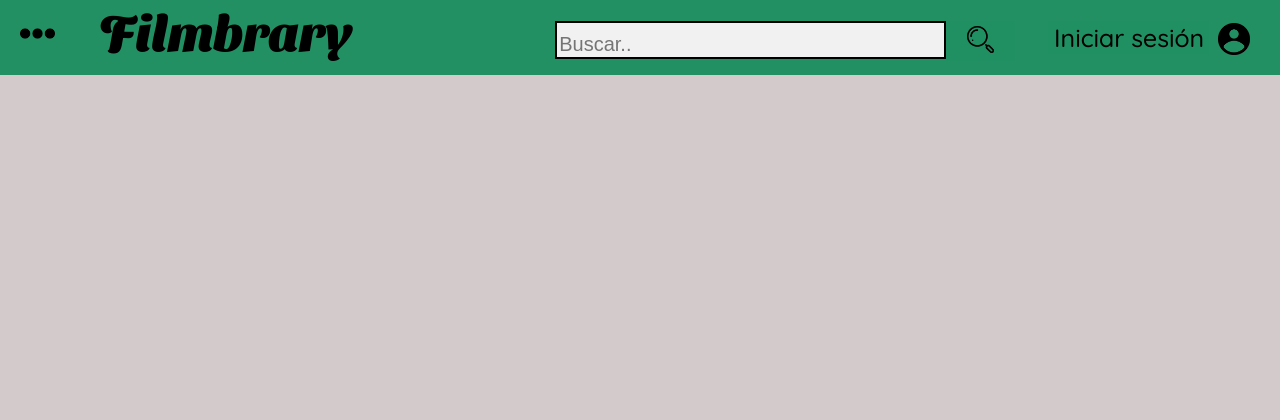
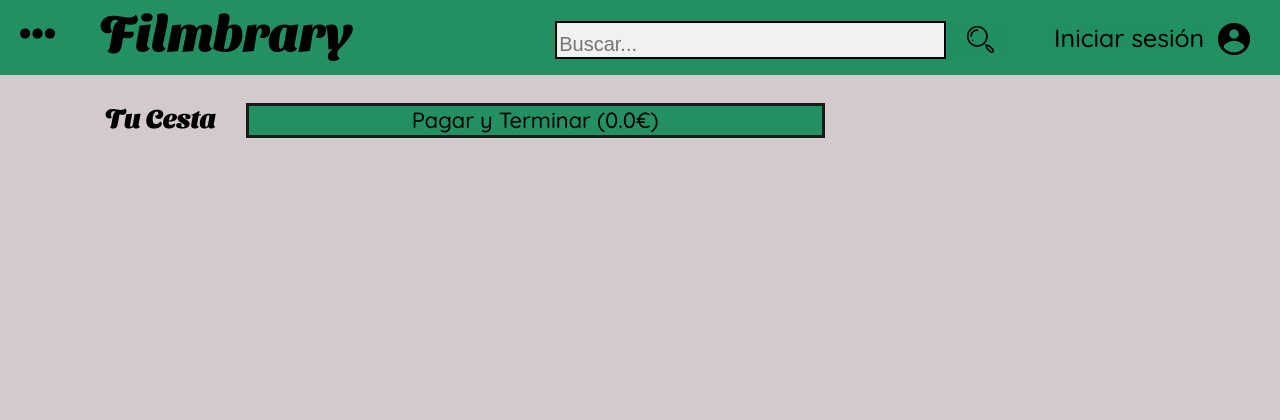
Before and after one commit to JoseManuelF/SI1, a Flask app: page /cesta in a window 1280 px wide. Shown: the top 420 px of the page. Run offline with Flask 2, Linux system fonts and the light colour scheme.

Commit message:
Historial and shopping cart functionalities done

```diff
--- a/P1_final/app/routes.py
+++ b/P1_final/app/routes.py
@@ -8,10 +8,12 @@ import os
 import sys
 import random
 import hashlib
+import datetime
 
 @app.route('/')
 @app.route('/<category>')
-def home(category = None):
+@app.route('/login/<login>')
+def home(category = None, login = False):
     print (url_for('static', filename='css/homeTemplate.css'), file=sys.stderr)
     print (url_for('static', filename='css/loginTemplate.css'), file=sys.stderr)
     print (url_for('static', filename='css/main.css'), file=sys.stderr)
@@ -27,7 +29,7 @@ def home(category = None):
     # Si una categoría es None, significa que no hemos elegido categoría que filtrar.
     # Por lo que muestra todas las películas en el catalogue.json
     if(category == None):
-        return render_template('home.html', movies=catalogue['peliculas'], categories=categories['categorias'])
+        return render_template('home.html', movies=catalogue['peliculas'], categories=categories['categorias'], login=login)
 
     # Si una categoría ha sido especificada, la filtramos y solo mostramos
     # las películas que tengan esa categoría.
@@ -37,12 +39,41 @@ def home(category = None):
         for movie in catalogue['peliculas']:
             print(movie['título'] + ": ", end = "")
             if category in movie["categoria"]:
-                print("v", end = "\n")
+                print("V", end = "\n")
                 categoryMovies.append(movie)
             else:
                 print("x", end = "\n")
-        return render_template('home.html', movies=categoryMovies, categories=categories['categorias'])
+        return render_template('home.html', movies=categoryMovies, categories=categories['categorias'], login=login)
 
+@app.route('/profile')
+def profile():
+    print (url_for('static', filename='css/homeTemplate.css'), file=sys.stderr)
+    print (url_for('static', filename='css/profileTemplate.css'), file=sys.stderr)
+    print (url_for('static', filename='css/main.css'), file=sys.stderr)
+
+    # Si el usuario no ha iniciado sesión, te redirige a hacer login
+    if 'usuario' not in session:
+        return redirect(url_for('home', login=True))
+
+    # Hallamos la ruta de la carpeta de usuarios
+    this_dir = os.path.dirname(__file__)
+    previous_dir = os.path.dirname(this_dir)
+    users_path = os.path.join(previous_dir, "usuarios/")
+
+    # Accedemos al historial de la carpeta del usuario
+    user_dir = os.path.join(users_path, "%s" %session['usuario'])
+    historial_path = os.path.join(user_dir, "historial.json")
+
+    # Cargamos el historial.json del usuario
+    f = open(historial_path, "r")
+    oldData = f.readline()
+
+    if oldData == "":
+        data = []
+    else:
+        data = json.loads(oldData)
+
+    return render_template('profile.html', history=data)
 
 @app.route('/movie_id_<int:id>')
 def movie(id):
@@ -64,7 +95,17 @@ def movie(id):
     if (movie == None):
         return redirect(url_for('home'))
 
-    return render_template('movie.html', movie=movie)
+    # Si no existe, creamos una cesta con las películas en la sesión
+    if 'cesta' not in session:
+        session['cesta'] = []
+
+    # Vemos cuántas veces la película ya ha sido añadida a la cesta
+    added = 0
+    for m in session['cesta']:
+        if m['id'] == id:
+            added += 1
+
+    return render_template('movie.html', movie=movie, added=added)
 
 @app.route('/login', methods=['GET', 'POST'])
 def login():
@@ -89,10 +130,11 @@ def login():
                     hash_login = hashlib.sha512(("%s" %login_password).encode('utf-8')).hexdigest()
 
                     # Vemos si las contraseñas son iguales
-                    if hash_login == f_datos.readline().split(" | ")[1]:
+                    line = f_datos.readline()
+                    if hash_login == line.split(" | ")[1]:
                         session['usuario'] = request.form['uname']
+                        session['saldo'] = line.split(" | ")[4]
                         session.modified=True
-                        # se puede usar request.referrer para volver a la pagina desde la que se hizo login
                         return redirect(url_for('home'))
                     else:
                         return redirect(url_for('home'))
@@ -147,6 +189,7 @@ def register():
         datos_path = os.path.join(user_dir, "datos.dat")
         historial_path = os.path.join(user_dir, "historial.json")
 
+        saldo = 0
         with open(datos_path, "w+") as f_datos:
             # Hasheamos la contraseña
             hash_password = hashlib.sha512(("%s" %password).encode('utf-8')).hexdigest()
@@ -162,7 +205,158 @@ def register():
 
         # Registración completa. Volver a la página principal ya con la sesión iniciada
         session['usuario'] = request.form['uname']
+        session['saldo'] = saldo
         session.modified=True
         return redirect(url_for('home'))
     else:
         return render_template('register.html', user_exists="")
+
+@app.route('/search', methods=['GET', 'POST'])
+def search():
+    if request.method == 'POST':
+        # Cargamos el catálogo de las películas
+        catalogue_data = open(os.path.join(app.root_path,'catalogue/catalogue.json'), encoding="utf-8").read()
+        catalogue = json.loads(catalogue_data)
+
+        # Cargamos las categorías
+        categories_data = open(os.path.join(app.root_path,'catalogue/categories.json'), encoding="utf-8").read()
+        categories = json.loads(categories_data)
+
+        search = request.form['search']
+        # Si la búsqueda no es una cadena vacía, eso significa que estamos buscando algo.
+        if(search != ""):
+            print("Looking for: " + search)
+            searchMovies = []
+            for movie in catalogue['peliculas']:
+                print(movie['título'] + ": ", end = "")
+                if search.lower() in movie["título"].lower():
+                    print("V", end = "\n")
+                    searchMovies.append(movie)
+                else:
+                    print("x", end = "\n")
+            return render_template('home.html', movies=searchMovies, categories=categories['categorias'])
+
+        else:
+            return redirect(url_for('home'))
+
+    else:
+        return redirect(url_for('home'))
+
+@app.route('/cesta')
+@app.route('/cesta_add/<int:add>')
+@app.route('/cesta_delete/<int:delete>')
+def cesta(add = None, delete = None):
+    # Cargamos el catálogo de las películas
+    catalogue_data = open(os.path.join(app.root_path,'catalogue/catalogue.json'), encoding="utf-8").read()
+    catalogue = json.loads(catalogue_data)
+
+    # Si no existe, creamos una cesta con las películas en la sesión
+    if 'cesta' not in session:
+        session['cesta'] = []
+
+    # Tenemos como argumento el id de la película a eliminar de la cesta
+    if delete != None:
+        for item in session['cesta']:
+            if item['id'] == delete:
+                # Eliminamos de la cesta la película
+                session['cesta'].remove(item)
+                session.modified = True
+                break
+        return redirect(url_for('cesta'))
+
+    # Tenemos como argumento el id de la película a añadir a la cesta
+    elif add != None:
+        # Buscamos la película dada por el id en el catálogo
+        for item in catalogue['peliculas']:
+            if item['id'] == add:
+                movie = item.copy()
+
+        # Añadimos a la cesta de la sesión la película
+        session['cesta'].append(movie)
+        session.modified = True
+        return redirect(url_for('movie', id=add))
+
+    # No hay argumentos, accedemos a la cesta
+    else:
+        # Calculamos el precio total de la cesta
+        precio = 0.0
+        for pritem in session['cesta']:
+            for prcatalog in catalogue['peliculas']:
+                if pritem['id'] == prcatalog['id']:
+                    precio += prcatalog['precio']
+
+        return render_template('cesta.html', cesta=session['cesta'], precio=precio)
+
+@app.route('/buy/<float:precio>')
+def buy(precio):
+    # El usuario no ha iniciado sesión, por lo que comprar las películas
+    if 'usuario' not in session:
+        return redirect(url_for('home', login=True))
+    else:
+        # Hallamos la ruta de la carpeta de usuarios
+        this_dir = os.path.dirname(__file__)
+        previous_dir = os.path.dirname(this_dir)
+        users_path = os.path.join(previous_dir, "usuarios/")
+
+        # Accedemos a los datos de la carpeta del usuario
+        user_dir = os.path.join(users_path, "%s" %session['usuario'])
+        datos_path = os.path.join(user_dir, "datos.dat")
+
+        saldo = 0.0
+        segmented_data = []
+        # Vemos si el saldo del usuario es suficiente para comprar la cesta
+        with open(datos_path, "r") as f_datos:
+            segmented_data = f_datos.readline().split(" | ")
+            saldo = float(segmented_data[4])
+
+            # Descontamos el precio total al saldo
+            saldo = saldo - precio
+
+        # No hay saldo suficiente
+        if saldo < 0.0:
+            return redirect(url_for('cesta'))
+
+        else:
+            # Actualizamos el saldo del usuario tras la compra
+            session['saldo'] = saldo
+            with open(datos_path, "w") as f_datos:
+                data = ""
+                for i in range(4):
+                    data += segmented_data[i] + " | "
+
+                data += str(saldo)
+                f_datos.write(data)
+
+            # Añadir las películas compradas al historial.json
+            historial_path = os.path.join(user_dir, "historial.json")
+            printJson(historial_path, session['cesta'])
+
+            # Borrar la cesta
+            session.pop('cesta', None)
+            return redirect(url_for('home'))
+
+# Función auxiliar para imprimir el historial.json del usuario
+def printJson(path, movies):
+    # Hallamos la fecha en la que se compraron las películas
+    dt = datetime.datetime.today()
+
+    f = open(path, "r")
+    oldData = f.readline()
+
+    if oldData == "":
+        data = []
+    else:
+        data = json.loads(oldData)
+    f.close()
+
+    # Incluimos los detalles de las películas compradas
+    for movie in movies:
+        data.append({
+            'titulo': movie["título"],
+            'precio': movie["precio"],
+            'fecha': str(dt.day) + "/" + str(dt.month) + "/" + str(dt.year)
+        })
+
+    # Accedemos al historial.json del usuario y lo actualizamos
+    with open(path, 'w') as f_historial:
+        json.dump(data, f_historial)
--- /dev/null
+++ b/P1_final/app/static/css/cestaTemplate.css
@@ -0,0 +1,55 @@
+/* CSS de la cesta */
+
+.buttonPadding{
+    width: 100%;
+    padding-bottom: 50px;
+}
+
+.cesta-title{
+    display: inline-block;
+    padding-right: 25px;
+    font-size: 27px;
+    font-family: 'Sansita Swashed', cursive;
+}
+
+.actionButton {
+    width: 49.7%;
+    border-style: solid;
+    height: 35px;
+    border-color: rgb(26, 25, 25);
+    background-color: #208f61fa;
+    cursor: pointer;
+    text-align: center;
+    font-size: 22px;
+    display: inline-block;
+    color: black;
+}
+
+.actionButton:hover {
+    background: #3a9c73;
+}
+
+.delete-sign {
+    position: absolute;
+    width: 75%;
+    background-color: rgba(100, 0, 0, 0.8);
+    color: rgb(255, 255, 255);
+    cursor: pointer;
+    bottom: 3px;
+    left: 0;
+    height: 30px;
+    text-align: center;
+    font-size: 20px;
+}
+
+.delete-sign:hover {
+    background-color: rgb(180, 0, 0);
+}
+
+.saldo{
+    padding-left: 35px;
+    color: black;
+    font-size: 20px;
+    display: inline-block;
+    width: 15%;
+}
--- a/P1_final/app/static/css/homeTemplate.css
+++ b/P1_final/app/static/css/homeTemplate.css
@@ -9,6 +9,10 @@
 body {
     font-family: 'Quicksand', sans-serif;
 	background-color: rgb(211, 203, 203);
+}
+
+.categoryListSidebar{
+	padding-bottom: 80px;
 }
 
 /* Menú desplegable del lado izquierdo */
@@ -130,7 +134,6 @@ h1{
 .profileButton{
 	width: 32px;
 	height: 32px;
-	cursor: pointer;
 	vertical-align: bottom;
 }
 
--- a/P1_final/app/static/css/movieTemplate.css
+++ b/P1_final/app/static/css/movieTemplate.css
@@ -51,6 +51,7 @@ body {
 .buyButton {
     font-size: 27px;
     font-family: 'Quicksand', sans-serif;
+    color: black;
 }
 
 .movieText {
--- /dev/null
+++ b/P1_final/app/templates/cesta.html
@@ -0,0 +1,47 @@
+<!DOCTYPE html>
+{% extends "home.html" %}
+
+<!-- Código html de la cesta del usuario -->
+{% block content %}
+<html>
+    <head>
+        <link rel="icon" href="../static/media/icons/favicon.ico"> <!-- Para mostrar el icono de la página en el navegador -->
+        <link rel="stylesheet" href="../static/css/main.css" />
+        <link rel="stylesheet" href="../static/css/homeTemplate.css" />
+        <link rel="stylesheet" href="../static/css/cestaTemplate.css" />
+    </head>
+
+    <body>
+        <div class="buttonPadding">
+            <div class="cesta-title">
+                Tu Cesta
+            </div>
+            <a href="{{ url_for('buy', precio=precio) }}">
+                <div class="actionButton">
+                    Pagar y Terminar ({{ precio }}€)
+                </div>
+            </a>
+
+            {% if session['usuario'] %}
+            <div class="saldo">
+                Saldo: {{ session['saldo'] }}€
+            </div>
+            {% endif %}
+        </div>
+
+        {% for item in cesta %}
+        <div class="content-margin cont-col-1">
+            <div class="content-display">
+                <div class="content-title">{{ item.título }} ({{ item.año }})</div>
+                <a class="delete-sign" href="{{ url_for('cesta', delete=item.id) }}">Eliminar</a>
+                <a href="{{ url_for('movie', id=item.id) }}">
+                    <img class="content-image" src="{{ item.poster }}" alt="{{ item.título }}">
+                </a>
+            </div>
+        </div>
+        {% endfor %}
+
+    </body>
+
+</html>
+{% endblock %}
--- a/P1_final/app/templates/home.html
+++ b/P1_final/app/templates/home.html
@@ -12,7 +12,7 @@
         <link rel="stylesheet" href="../static/css/loginTemplate.css" />
     </head>
 
-    <body>
+    <body {% if login %} onload="loginWindow()" {% endif %}>
         <div class="nav">
             <div class="sidebarOpenButton toTheLeft vitalSpace" onclick="menuButton()">
                 <img class = "menuIcon" src = "../static/media/icons/threeDots.png"></img>
@@ -21,8 +21,8 @@
                 <h1 class="toTheCenter vitalSpace col-3">Filmbrary</h1>
             </a>
             <div class="searchBar col-2">
-                <form action="/action_page.php">
-                    <input type="text" placeholder="Buscar.." name="search">
+                <form action="{{ url_for('search') }}" method="post">
+                    <input type="text" placeholder="Buscar..." name="search">
                     <button type="submit"><img class = "menuIcon" src= "../static/media/icons/Search.png"></button>
                 </form>
             </div>
@@ -30,13 +30,11 @@
                 {% if not session['usuario'] %}
                 <button id="profile" onclick="loginWindow()">Iniciar sesión</button>
                 {% else %}
-                <a href= "{{ url_for('logout') }}">
+                <a href= "{{ url_for('profile') }}">
                     <button>{{ session['usuario'] }}</button>
                 </a>
                 {% endif %}
-                <a href = "#profile">
-                    <img class="profileButton col-4" src = "../static/media/icons/Login.png"></img>
-                </a>
+                <img class="profileButton col-4" src = "../static/media/icons/Login.png">
             </div>
         </div>
 
@@ -60,10 +58,10 @@
             <!-- Menu lateral -->
             <div class="sidebar" id="menu">
                 <div class="sidebarOptionButton">
-                    <a href = "#cesta">
+                    <a href = "{{ url_for('cesta') }}">
                         <img class="sidebarOptionIcon col-5" src = "../static/media/icons/ShoppingCart1.png"></img>
                     </a>
-                    <a href = "#cesta" class="sidebarOptionText col-1">
+                    <a href = "{{ url_for('cesta') }}" class="sidebarOptionText col-1">
                         Cesta
                     </a>
                 </div>
@@ -83,7 +81,7 @@
                         Categorías
                     </a>
                 </div>
-                <div id="category" class="hidden vitalSpace">
+                <div id="category" class="hidden vitalSpace categoryListSidebar">
                     <div class="sidebarOptionButton">
                         <a href = "{{ url_for('home') }}">
                             <img class="sidebarOptionIcon col-5" src = "../static/media/icons/AllCategories.png"></img>
--- a/P1_final/app/templates/register.html
+++ b/P1_final/app/templates/register.html
@@ -22,7 +22,7 @@
                 <input type="email" placeholder="Escribir Correo Electrónico" name="email" required>
 
                 <label for="psw"><b>Contraseña</b></label>
-                <input type="password" placeholder="Escribir Contraseña" name="psw" onchange="checkPassword()" required>
+                <input type="password" placeholder="Escribir Contraseña" name="psw" required>
 
                 <label for="repeat_psw"><b>Repetir Contraseña</b></label>
                 <input type="password" placeholder="Confirmar Contraseña" name="repeat_psw"
@@ -49,7 +49,7 @@
             <div class="container">
                 <span>
                     ¿Ya tienes una cuenta?
-                    <a href="{{ url_for('home') }}">¡Inicia sesión!</a>
+                    <a href="{{ url_for('home', login=True) }}">¡Inicia sesión!</a>
                 </span>
             </div>
         </form>
```
Also changed, not shown: P1_final/app/static/css/profileTemplate.css (added, +51 -0 lines), P1_final/app/templates/movie.html (+16 -3 lines), P1_final/app/templates/profile.html (added, +52 -0 lines).
